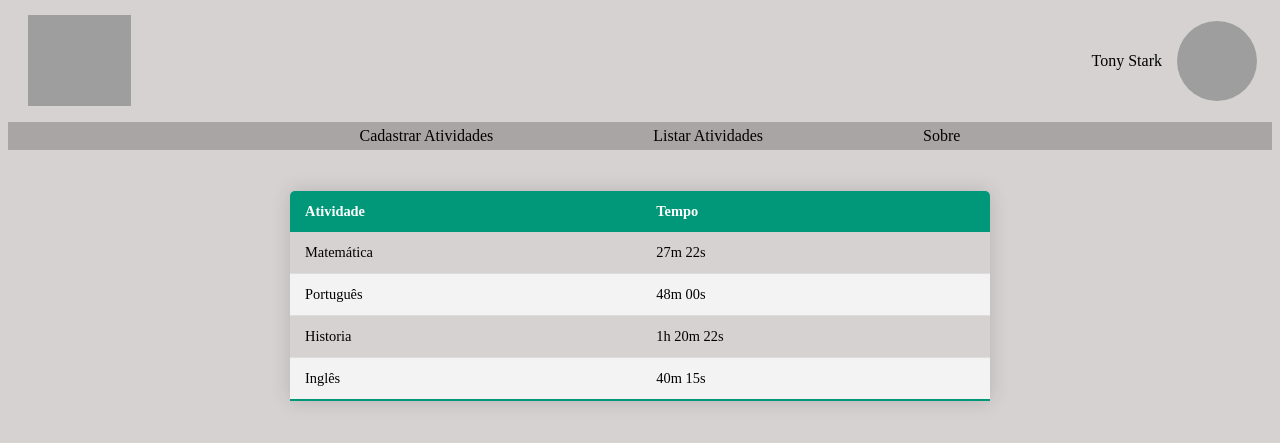
After one commit to Gleison-s-Organization/TasksPlusPlus, a PHP site: page /home.html in a window 1280 px wide. The commit adds this page. Shown: the top 443 px of the page. Run offline with PHP 8.4, Linux system fonts and the light colour scheme; grey boxes are pictures that could not be loaded.

Commit message:
feat: criação e organização das páginas de cadastrar,listar-atividade,sobre e home.

```diff
--- /dev/null
+++ b/pages/home/home.html
@@ -0,0 +1,67 @@
+<!DOCTYPE html>
+<html lang="pt-br">
+
+<head>
+    <meta charset="UTF-8">
+    <meta name="viewport" content="width=device-width, initial-scale=1.0">
+    <title>Document</title>
+    <link rel="stylesheet" href="styles.css">
+    <link rel="stylesheet" href="../global.css">
+</head>
+
+<body>
+    <section>
+        <header>
+            <div>
+                <img class="logo" src="../assets/img/logo.png" alt="">
+                <div class="user-info">
+                    <span class="user-name">Tony Stark</span>
+                    <img class="user-avatar" src="../assets/img/tony-stark.jpg" alt="">
+                </div>
+            </div>
+            <nav>
+                <ul>
+                    <li>
+                        <a href="../cadastrar/cadastrar.html">Cadastrar Atividades</a>
+                    </li>
+                    <li>
+                        <a class="menu-selecionado" href="">Listar Atividades</a>
+                    </li>
+                    <li>
+                        <a href="../sobre/sobre.html">Sobre</a>
+                    </li>
+                </ul>
+            </nav>
+        </header>
+    </section>
+    <section class="content">
+        <table>
+            <thead>
+                <tr>
+                    <td>Atividade</td>
+                    <td>Tempo</td>
+                </tr>
+            </thead>
+            <tbody>
+                <tr>
+                    <td>Matemática</td>
+                    <td>27m 22s</td>
+                </tr>
+                <tr>
+                    <td>Português</td>
+                    <td>48m 00s</td>
+                </tr>
+                <tr>
+                    <td>Historia</td>
+                    <td>1h 20m 22s</td>
+                </tr>
+                <tr>
+                    <td>Inglês</td>
+                    <td>40m 15s</td>
+                </tr>
+            </tbody>
+        </table>
+    </section>
+</body>
+
+</html>
--- a/home/styles.css
+++ b/pages/home/styles.css
@@ -1,10 +1,3 @@
-* {
-  border: 0;
-  margin: 0;
-  padding: 0;
-  box-sizing: border-box;
-}
-
 body {
   background-color: rgb(214, 210, 210);
 }
@@ -69,3 +62,48 @@ a {
   text-decoration: none;
   color: black;
 }
+
+table {
+  border-collapse: collapse;
+  margin: 25px 0;
+  font-size: 0.9em;
+  min-width: 700px;
+  border-radius: 5px 5px 0 0;
+  overflow: hidden;
+  box-shadow: 0 0 20px rgba(0, 0, 0, 0.15);
+}
+
+table thead tr {
+  background-color: #009879;
+  color: #ffffff;
+  text-align: left;
+  font-weight: bold;
+}
+
+table th,
+table td {
+  padding: 12px 15px;
+}
+
+table tbody tr {
+  border-bottom: 1px solid #dddddd;
+}
+
+table tbody tr:nth-of-type(even) {
+  background-color: #f3f3f3;
+}
+
+table tbody tr:last-of-type {
+  border-bottom: 2px solid #009879;
+}
+
+table tbody tr.active-row {
+  font-weight: bold;
+  color: #009879;
+}
+
+.content {
+  display: flex;
+  justify-content: center;
+  align-items: center;
+}
```
Also changed, not shown: global.css (+13 -9 lines), pages/cadastrar/cadastrar.html (added, +44 -0 lines), pages/listar-atividade/listar-atividade.html (added, +67 -0 lines), pages/listar-atividade/styles.css (added, +109 -0 lines), pages/sobre/sobre.html (renamed from home/home.html, +21 -7 lines), assets/img/tony-stark.jpg (added), pages/cadastrar/styles.css (added), pages/sobre/styles.css (added).
